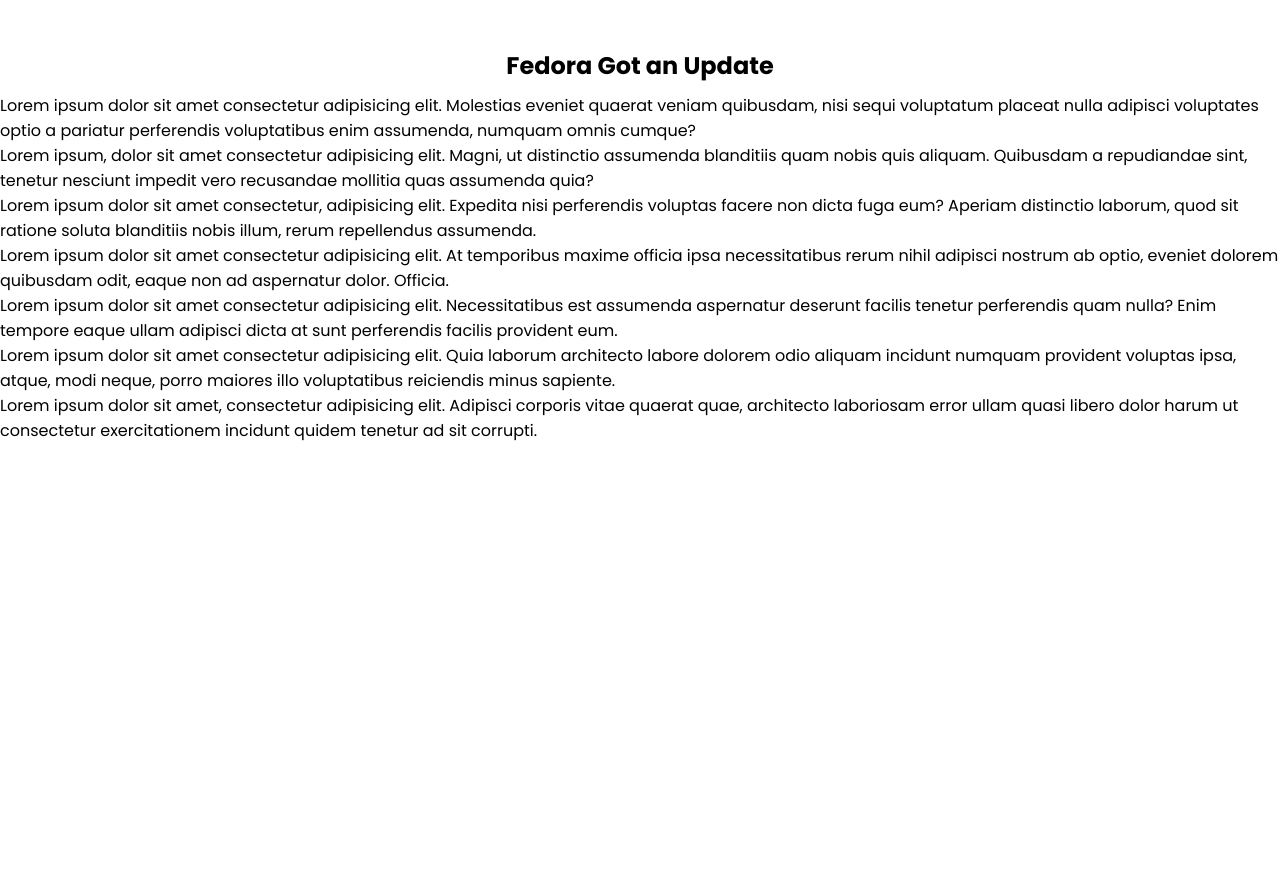
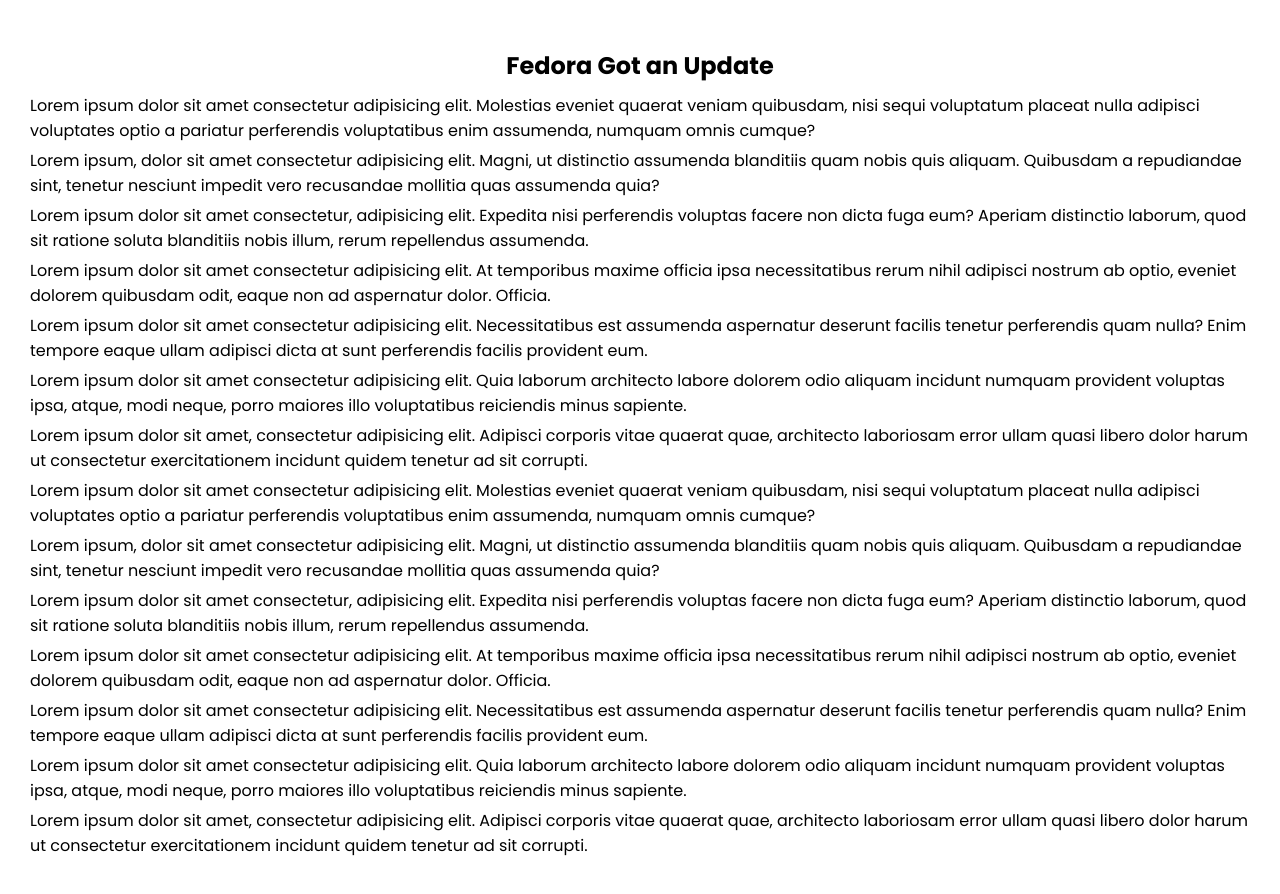
Before and after one commit to jeffx-3/Blog-Site, a plain HTML site: page Blogs/index1.html in a window 1280 px wide. Shown: the part 440-1334 px from the top of the page. Before the commit the page ends 915 px from the top, so only its background shows below. Drawn offline with nearby package versions, Linux system fonts and the light colour scheme.

Commit message:
added texts

```diff
--- a/Blogs/index1.html
+++ b/Blogs/index1.html
@@ -30,6 +30,13 @@
     <p>Lorem ipsum dolor sit amet consectetur adipisicing elit. Necessitatibus est assumenda aspernatur deserunt facilis tenetur perferendis quam nulla? Enim tempore eaque ullam adipisci dicta at sunt perferendis facilis provident eum.</p>
     <p>Lorem ipsum dolor sit amet consectetur adipisicing elit. Quia laborum architecto labore dolorem odio aliquam incidunt numquam provident voluptas ipsa, atque, modi neque, porro maiores illo voluptatibus reiciendis minus sapiente.</p>
     <p>Lorem ipsum dolor sit amet, consectetur adipisicing elit. Adipisci corporis vitae quaerat quae, architecto laboriosam error ullam quasi libero dolor harum ut consectetur exercitationem incidunt quidem tenetur ad sit corrupti.</p>
+    <p>Lorem ipsum dolor sit amet consectetur adipisicing elit. Molestias eveniet quaerat veniam quibusdam, nisi sequi voluptatum placeat nulla adipisci voluptates optio a pariatur perferendis voluptatibus enim assumenda, numquam omnis cumque?</p>
+    <p>Lorem ipsum, dolor sit amet consectetur adipisicing elit. Magni, ut distinctio assumenda blanditiis quam nobis quis aliquam. Quibusdam a repudiandae sint, tenetur nesciunt impedit vero recusandae mollitia quas assumenda quia?</p>
+    <p>Lorem ipsum dolor sit amet consectetur, adipisicing elit. Expedita nisi perferendis voluptas facere non dicta fuga eum? Aperiam distinctio laborum, quod sit ratione soluta blanditiis nobis illum, rerum repellendus assumenda.</p>
+    <p>Lorem ipsum dolor sit amet consectetur adipisicing elit. At temporibus maxime officia ipsa necessitatibus rerum nihil adipisci nostrum ab optio, eveniet dolorem quibusdam odit, eaque non ad aspernatur dolor. Officia.</p>
+    <p>Lorem ipsum dolor sit amet consectetur adipisicing elit. Necessitatibus est assumenda aspernatur deserunt facilis tenetur perferendis quam nulla? Enim tempore eaque ullam adipisci dicta at sunt perferendis facilis provident eum.</p>
+    <p>Lorem ipsum dolor sit amet consectetur adipisicing elit. Quia laborum architecto labore dolorem odio aliquam incidunt numquam provident voluptas ipsa, atque, modi neque, porro maiores illo voluptatibus reiciendis minus sapiente.</p>
+    <p>Lorem ipsum dolor sit amet, consectetur adipisicing elit. Adipisci corporis vitae quaerat quae, architecto laboriosam error ullam quasi libero dolor harum ut consectetur exercitationem incidunt quidem tenetur ad sit corrupti.</p>
 </section>
 </body>
 </html>
--- a/Blogs/styles.css
+++ b/Blogs/styles.css
@@ -118,3 +118,9 @@
     text-align: center;
     margin-bottom: 10px;
 }
+p{
+    margin-left: 30px;
+    margin-right: 30px;
+    height: auto;
+    margin-bottom: 5px;
+}
```
